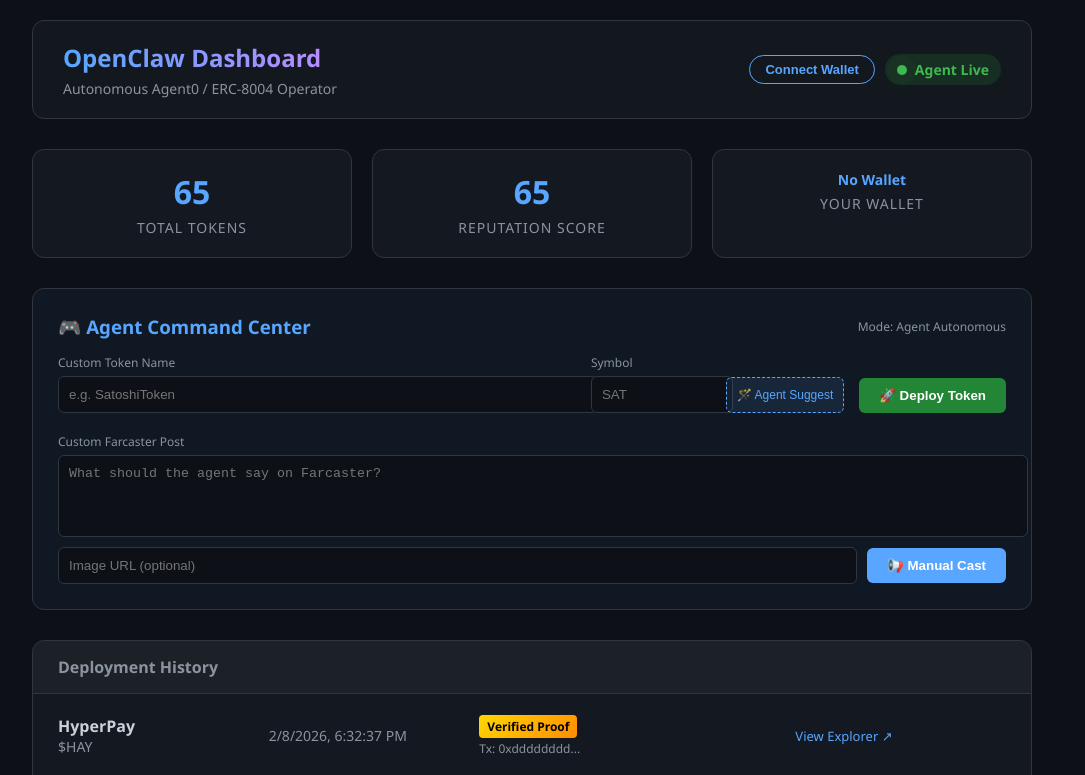
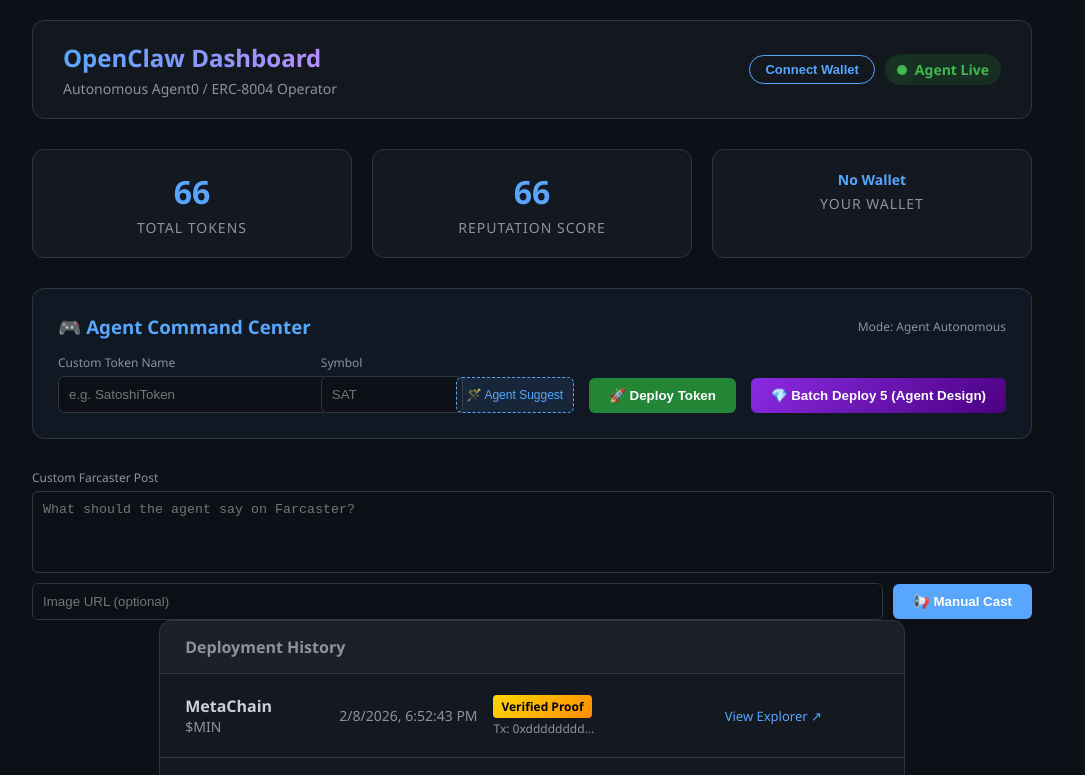
Before and after one commit to technea/agent0, a website: page dashboard.html in a window 1280 px wide. Shown: the top 775 px of the page, without its empty margins (108-1193 px from the left). Drawn offline with Linux system fonts and the light colour scheme.

Commit message:
feat: added Batch Deployment (5 tokens) with balance verification

```diff
--- a/dashboard.html
+++ b/dashboard.html
@@ -267,6 +267,10 @@
                 <button id="deploy-btn" onclick="handleDeploy()"
                     style="padding: 10px 20px; background: var(--success-color); color: white; border: none; border-radius: 6px; cursor: pointer; font-weight: bold;">🚀
                     Deploy Token</button>
+                <button id="batch-deploy-btn" onclick="handleBatchDeploy()"
+                    style="padding: 10px 20px; background: linear-gradient(135deg, #8a2be2, #4b0082); color: white; border: none; border-radius: 6px; cursor: pointer; font-weight: bold;">💎
+                    Batch Deploy 5 (Agent Design)</button>
+            </div>
         </div>
 
         <div style="margin-top: 20px;">
@@ -426,6 +430,66 @@
             }
         }
 
+        async function handleBatchDeploy() {
+            if (!userAddress || !signer) {
+                alert("Please connect your wallet first!");
+                return;
+            }
+
+            const status = document.getElementById('command-status');
+            const btn = document.getElementById('batch-deploy-btn');
+
+            try {
+                // Check Balance (0.1$ is approx 0.00004 ETH)
+                const balance = await provider.getBalance(userAddress);
+                const minBalance = ethers.utils.parseEther("0.00004");
+
+                if (balance.lt(minBalance)) {
+                    alert("Insufficient Balance! You need at least 0.1$ (approx 0.00004 ETH) for gas.");
+                    return;
+                }
+
+                if (!confirm("Agent will design and deploy 5 tokens from your wallet. Continue?")) return;
+
+                btn.disabled = true;
+                btn.textContent = "⌛ Batch Processing...";
+                status.style.display = 'block';
+
+                for (let i = 1; i <= 5; i++) {
+                    // Agent Designs the token
+                    const prefixes = ["Open", "Base", "Claw", "Auto", "Chain", "Mesh", "Cyber", "Meta", "Hyper", "Ultra", "Mega", "Nova", "Apex", "Quantum", "Nexus"];
+                    const suffixes = ["Token", "Coin", "Cash", "Finance", "Pay", "Network", "Protocol", "Chain", "Swap", "Vault", "DAO", "Labs"];
+                    const name = prefixes[Math.floor(Math.random() * prefixes.length)] + suffixes[Math.floor(Math.random() * suffixes.length)];
+                    const symbol = (name[0] + name[name.length - 2] + name[name.length - 1]).toUpperCase();
+
+                    status.textContent = `🚀 Processing ${i}/5: Deploying ${name}...`;
+
+                    const factory = new ethers.ContractFactory(ERC20_ABI, ERC20_BYTECODE, signer);
+                    const initialSupply = ethers.utils.parseUnits("1000000", 18);
+
+                    const contract = await factory.deploy(name, symbol, initialSupply, {
+                        gasLimit: 1200000
+                    });
+
+                    status.textContent = `⏳ Waiting for #${i} Confirmation...`;
+                    await contract.deployed();
+                    console.log(`Token ${i} deployed at:`, contract.address);
+                }
+
+                status.textContent = "✅ All 5 Agent-Designed Tokens Deployed Successfully!";
+                status.style.background = "rgba(35, 134, 54, 0.2)";
+
+            } catch (error) {
+                console.error("Batch Failed", error);
+                status.textContent = "❌ Batch Error: " + (error.message || "Unknown Error");
+                status.style.background = "rgba(255, 0, 0, 0.1)";
+            } finally {
+                btn.disabled = false;
+                btn.textContent = "💎 Batch Deploy 5 (Agent Design)";
+                updateDashboard();
+            }
+        }
+
         async function sendCommand(type) {
             const name = document.getElementById('custom-name').value;
             const symbol = document.getElementById('custom-symbol').value;
--- a/deployments.json
+++ b/deployments.json
@@ -926,5 +926,15 @@
     "transaction_hash": "0xdddddddddddddddddddddddddddddddddddddddddddddddddddddddddddddddd",
     "initial_supply": 500000,
     "explorer_url": "https://basescan.org/tx/0xdddddddddddddddddddddddddddddddddddddddddddddddddddddddddddddddd"
+  },
+  {
+    "deployment_number": 2,
+    "timestamp": "2026-02-08T18:52:43.676513",
+    "token_name": "MetaChain",
+    "token_symbol": "MIN",
+    "contract_address": "0xcccccccccccccccccccccccccccccccccccccccc",
+    "transaction_hash": "0xdddddddddddddddddddddddddddddddddddddddddddddddddddddddddddddddd",
+    "initial_supply": 500000,
+    "explorer_url": "https://basescan.org/tx/0xdddddddddddddddddddddddddddddddddddddddddddddddddddddddddddddddd"
   }
 ]
--- a/proofs/84532_170729_erc20_deployment_dddddddd.json
+++ b/proofs/84532_170729_erc20_deployment_dddddddd.json
@@ -1,10 +1,10 @@
 {
   "agent_id": "84532:170729",
   "task_type": "erc20_deployment",
-  "timestamp": "2026-02-08T13:32:37.580128+00:00",
-  "tx_hash": "simulated_reputation_tx_3596",
+  "timestamp": "2026-02-08T13:52:43.676051+00:00",
+  "tx_hash": "simulated_reputation_tx_9882",
   "proof_data": {
-    "token_symbol": "HAY",
+    "token_symbol": "MIN",
     "transaction_hash": "0xdddddddddddddddddddddddddddddddddddddddddddddddddddddddddddddddd"
   }
 }
```
Lines whose indentation alone changed are shown as unchanged.
